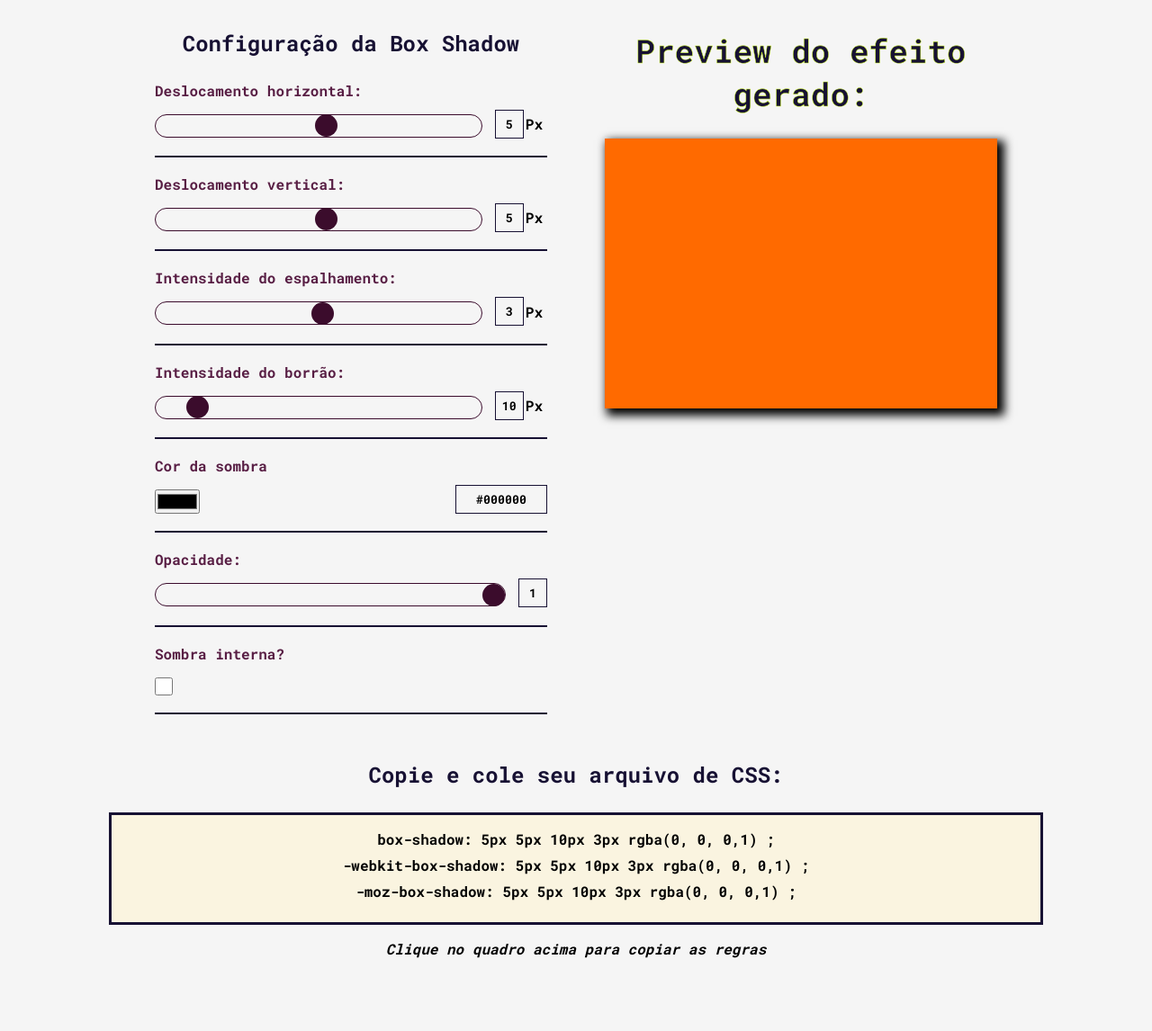
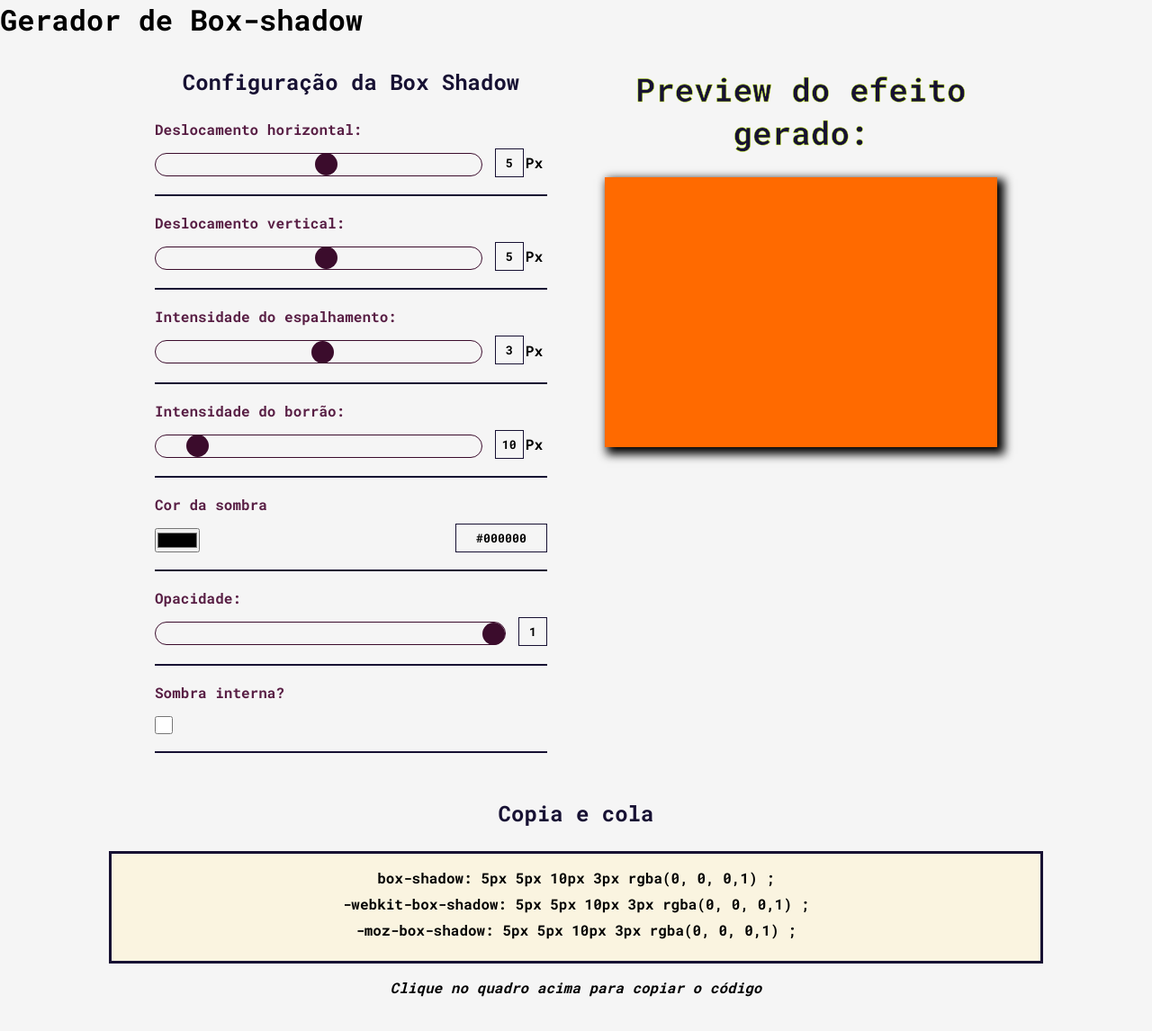
Before and after one commit to GabrielBitten/Gerador-de-BoxShadow, a plain HTML site: page index.html in a window 1280 px wide. Shown: the whole page at 90% size. Drawn offline with Linux system fonts and the light colour scheme.

Commit message:
Update index.html

```diff
--- a/index.html
+++ b/index.html
@@ -11,6 +11,7 @@
     <title>Gerador de Box-shadow</title>
 </head>
 <body>
+    <h1>Gerador de Box-shadow</h1>
    <div id="box-shadow-generator">
         <div id="controls-container">
             <h2>Configuração da Box Shadow</h2>
@@ -99,13 +100,13 @@
         </div>
     </div>
     <div id="generated-rule">
-        <h2>Copie e cole seu arquivo de CSS:</h2>
+        <h2>Copia e cola</h2>
         <div id="rule-area">
             <p id="rule">box-shadow:<span></span>;</p>
             <p id="webkit-rule">-webkit-box-shadow:<span></span>;</p>
             <p id="moz-rule">-moz-box-shadow:<span></span>;</p>
         </div>
-        <p id="copy">Clique no quadro acima para copiar as regras</p>
+        <p id="copy">Clique no quadro acima para copiar o código</p>
     </div>
 </body>
 </html>
```
